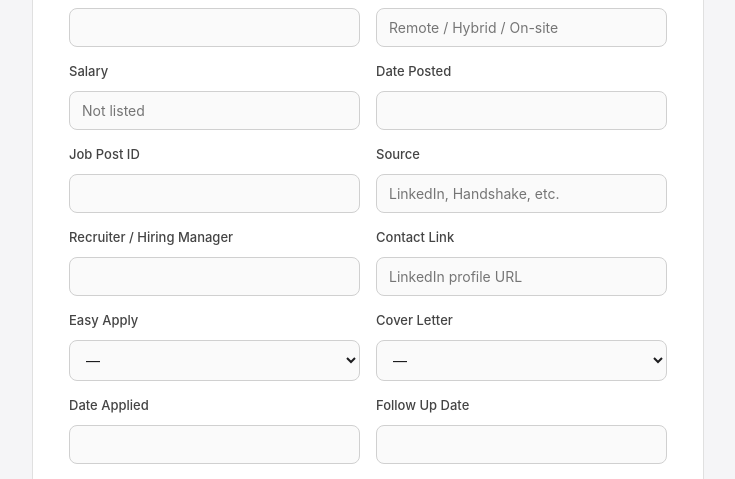
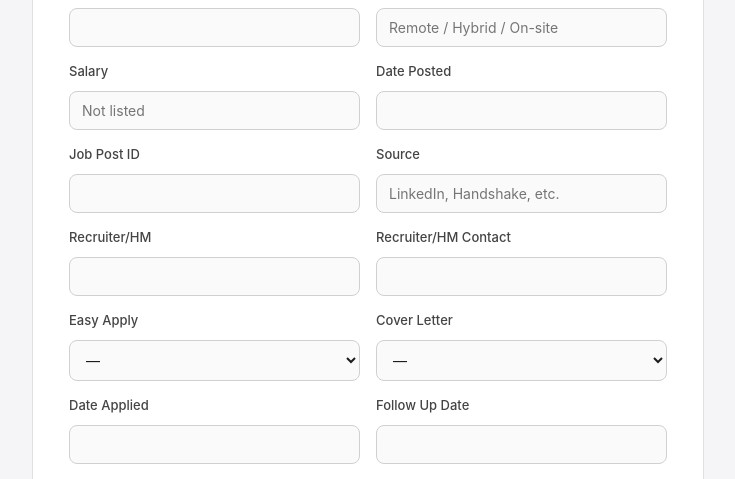
Before and after one commit to JSC201/ai-job-applications-tracker, a Flask app: template templates/confirm.html in a window 1280 px wide. Shown: the part 313-792 px from the top of the page, without its empty margins (272-1007 px from the left). Run offline with Flask 3, Linux system fonts and the light colour scheme; the template is opened without the code that fills it, so the values that code supplies are empty.

Commit message:
refine column structure, prompts, and follow-up date logic

```diff
--- a/src/email_monitor/handlers/scan_inbox.py
+++ b/src/email_monitor/handlers/scan_inbox.py
@@ -1,9 +1,10 @@
 import time
+from datetime import datetime, timedelta
 from loguru import logger
 from core.config import load_config, save_config
 from src.email_monitor.utils.gmail_client import get_recent_emails
 from src.email_monitor.utils.openai_classifier import is_job_related, classify_email
-from src.job_intake.handlers.write_to_sheet import get_jobs, update_job_status
+from src.job_intake.handlers.write_to_sheet import get_jobs, update_job_status, update_follow_up_date
 from src.email_monitor.handlers.create_event import create_interview_event
 
 STATUS_MAP = {
@@ -62,6 +63,9 @@ def run():
 
             if category == 'interview_request' and classification.get('interview_date'):
                 create_interview_event(job['Company'], job['Job Title'], classification['interview_date'])
+                interview_dt = datetime.strptime(classification['interview_date'], '%Y-%m-%d %H:%M')
+                follow_up = (interview_dt + timedelta(days=1)).strftime('%Y-%m-%d')
+                update_follow_up_date(sheet_id, job['row'], follow_up)
         else:
             logger.warning(f"Could not match company: {classification.get('company')}")
 
--- a/src/job_intake/handlers/parse_job.py
+++ b/src/job_intake/handlers/parse_job.py
@@ -1,4 +1,4 @@
-from datetime import date, timedelta
+from datetime import date
 from src.job_intake.utils.openai_parser import extract_job_fields
 from loguru import logger
 
@@ -6,7 +6,7 @@ def parse_job_posting(text):
     logger.info("Parsing job posting")
     data = extract_job_fields(text)
     data['date_applied'] = date.today().strftime('%Y-%m-%d')
-    data['follow_up_date'] = (date.today() + timedelta(days=7)).strftime('%Y-%m-%d')
+    data['follow_up_date'] = ''
     data['status'] = 'Applied'
     data['contact_link'] = ''
     data['easy_apply'] = ''
--- a/src/job_intake/handlers/write_to_sheet.py
+++ b/src/job_intake/handlers/write_to_sheet.py
@@ -46,6 +46,10 @@ def get_jobs(sheet_id):
         jobs.append(job)
     return jobs
 
+def update_follow_up_date(sheet_id, row_num, follow_up_date):
+    update_cell(sheet_id, row_num, col_letter('Follow Up Date'), follow_up_date)
+    logger.info(f"Set follow-up date for row {row_num}: {follow_up_date}")
+
 def update_job_status(sheet_id, row_num, status, notes=''):
     update_cell(sheet_id, row_num, col_letter('Status'), status)
     if notes:
--- a/src/job_intake/utils/openai_parser.py
+++ b/src/job_intake/utils/openai_parser.py
@@ -8,9 +8,9 @@ client = OpenAI(api_key=get_openai_key())
 def extract_job_fields(text):
     prompt = f"""Extract the following fields from this job posting and return ONLY a JSON object with no markdown or extra text.
 
-For summary: write a detailed, specific summary of the role. Include what makes this role and company unique, key responsibilities, team context, and what kind of candidate they are looking for. Do not copy the posting — synthesize it. Be thorough, no length limit.
+For summary: write 2-3 sentences covering what this job is about, what the person in this role will actually be doing day-to-day, and what matters most about this specific role. Be specific to this role and company — no generic filler.
 
-For requirements: extract the key requirements that stand out for this specific role. Include must-haves, preferred skills, and anything unique or notable. Be specific and detailed, not a generic list.
+For requirements: organize into three clear categories — what is necessary to be considered for the role, what is nice to have but not required, and anything unique or notable that stands out about what this company is specifically looking for. Return as a plain text string in this format: "Necessary: [list]. Nice-to-have: [list]. Notable: [list]."
 
 {{
   "company": "company name",
--- a/src/job_intake/utils/sheets_client.py
+++ b/src/job_intake/utils/sheets_client.py
@@ -4,8 +4,8 @@ from loguru import logger
 
 HEADERS = [
     'Company', 'Job Title', 'Location', 'Work Type', 'Salary',
-    'Date Posted', 'Job Post ID', 'Source', 'Recruiter/Hiring Manager',
-    'Contact Link', 'Easy Apply', 'Cover Letter', 'Date Applied',
+    'Date Posted', 'Job Post ID', 'Source', 'Recruiter/HM',
+    'Recruiter/HM Contact', 'Easy Apply', 'Cover Letter', 'Date Applied',
     'Follow Up Date', 'Status', 'URL', 'Summary', 'Requirements', 'Notes'
 ]
 
--- a/templates/confirm.html
+++ b/templates/confirm.html
@@ -41,12 +41,12 @@
         <input type="text" name="source" value="{{ job.source }}" placeholder="LinkedIn, Handshake, etc." />
       </div>
       <div class="field">
-        <label>Recruiter / Hiring Manager</label>
+        <label>Recruiter/HM</label>
         <input type="text" name="recruiter" value="{{ job.recruiter }}" />
       </div>
       <div class="field">
-        <label>Contact Link</label>
-        <input type="text" name="contact_link" value="{{ job.contact_link }}" placeholder="LinkedIn profile URL" />
+        <label>Recruiter/HM Contact</label>
+        <input type="text" name="contact_link" value="{{ job.contact_link }}" />
       </div>
       <div class="field">
         <label>Easy Apply</label>
```
